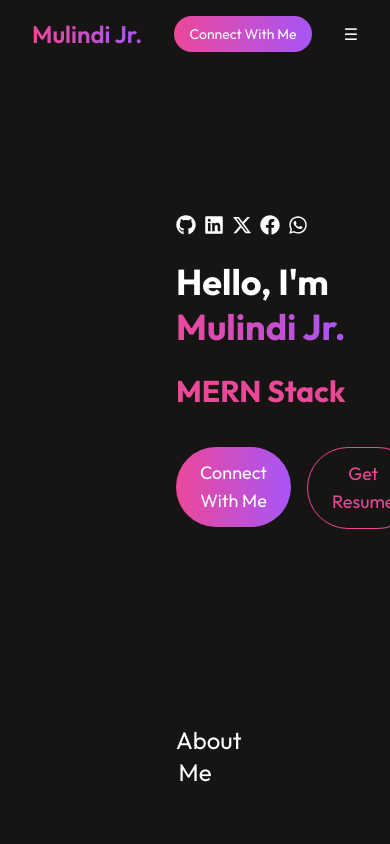
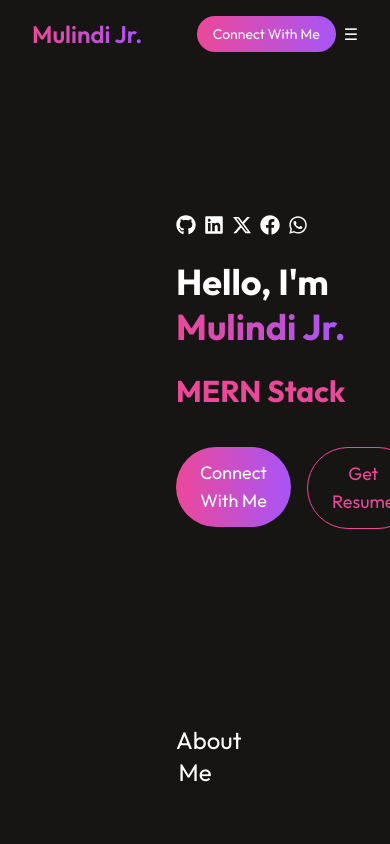
Before and after one commit to mulindijr/Portfolio, a React (Vite) app: page / in a window 390 px wide. Shown: the top 844 px of the page. Built offline with nearby package versions, Linux system fonts and the light colour scheme.

Commit message:
Refactor: Wrap mobile Connect With Me button and menu toggle in a flex container

```diff
--- a/src/components/Navbar.jsx
+++ b/src/components/Navbar.jsx
@@ -21,6 +21,7 @@ const Navbar = () => {
         </Link>
       </h1>
 
+      <div className='flex items-center space-x-2'>
         {/* Mobile: Connect With Me Button */}
         <div className='sm:hidden'>
           <Link to="contact" smooth={true} duration={1500} spy={true} offset={-100}>
@@ -34,6 +35,7 @@ const Navbar = () => {
           <button onClick={toggleMenu} className='text-white'>
             {mobileMenu ? 'x' : '☰'}
           </button>
+        </div>
       </div>
 
       <ul className= {`${mobileMenu ? 'flex' : 'hidden' } sm:flex flex-col sm:flex-row sm:space-x-10 space-y-4 sm:space-y-0 text-[20px]'`}>
```
Lines whose indentation alone changed are shown as unchanged.
